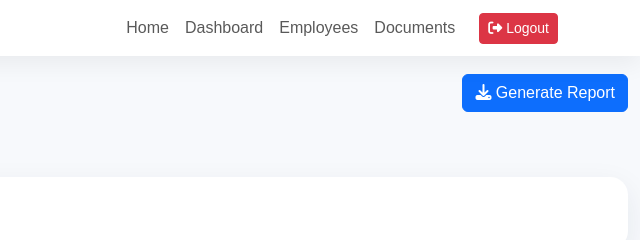
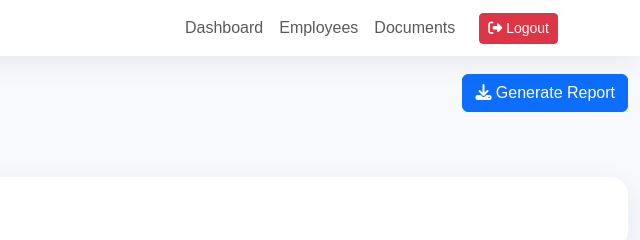
Before and after one commit to luyandac35/Compliance-System, a website: page reports.html in a window 1280 px wide. Shown: the top 240 px of the page, 640-1280 px from the left. Drawn offline with nearby package versions, Linux system fonts and the light colour scheme.

```diff
--- a/reports.html
+++ b/reports.html
@@ -20,7 +20,7 @@
             </button>
             <div class="collapse navbar-collapse" id="nav">
                 <ul class="navbar-nav ms-auto">
-                    <li class="nav-item"><a class="nav-link" href="index.html">Home</a></li>
+                    <li class="nav-item"><a class="nav-link" href="index.html"></a></li>
                     <li class="nav-item"><a class="nav-link" href="dashboard.html">Dashboard</a></li>
                     <li class="nav-item"><a class="nav-link" href="employees.html">Employees</a></li>
                     <li class="nav-item"><a class="nav-link" href="documents.html">Documents</a></li>
```
